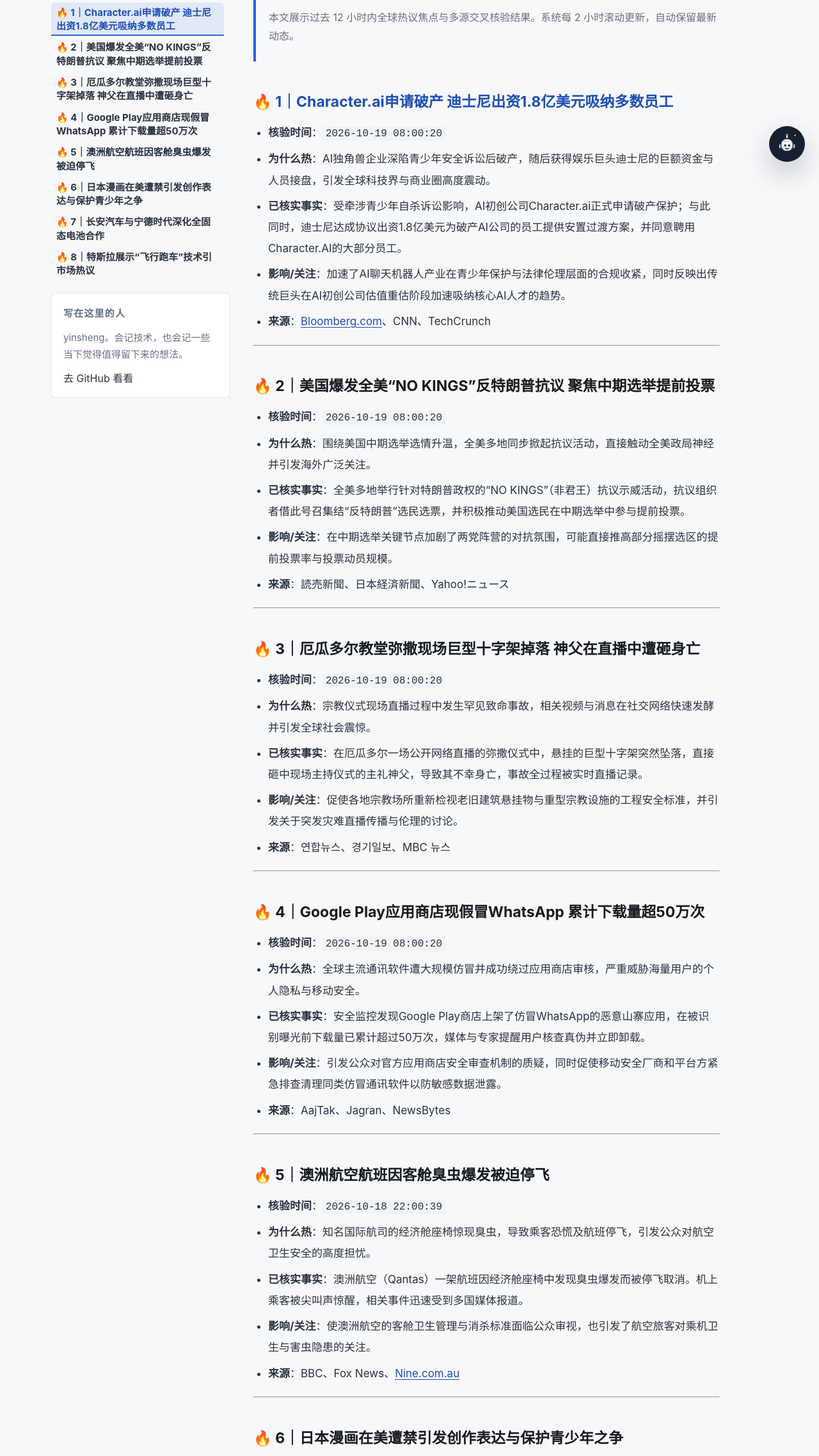
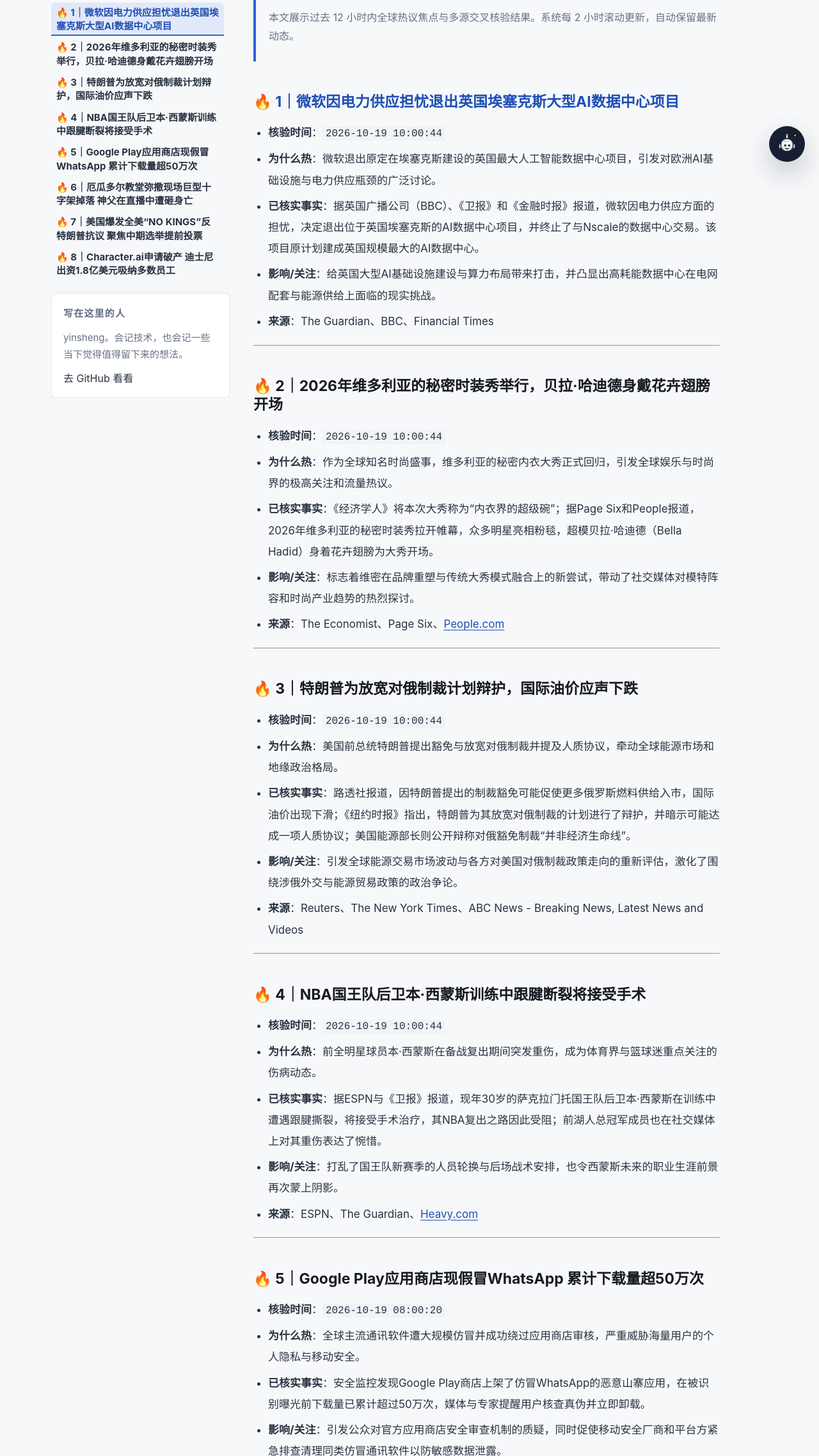
Before and after one commit to yinshengphy/blog, an Astro site: page /global-trending in a window 1280 px wide. Shown: the part 525-2800 px from the top of the page at 64% size. Built offline with nearby package versions, Linux system fonts and the light colour scheme; Astro itself is replaced by a stand-in of ours; some packages are replaced by stand-ins of ours.

Commit message:
content: 发布 blog:global-trending:20261019100021

```diff
--- a/src/content/posts/global-trending.md
+++ b/src/content/posts/global-trending.md
@@ -8,16 +8,61 @@ categories: ["TRENDING"]
 
 > 本文展示过去 12 小时内全球热议焦点与多源交叉核验结果。系统每 2 小时滚动更新，自动保留最新动态。
 
-### 🔥 1｜Character.ai申请破产 迪士尼出资1.8亿美元吸纳多数员工
-- **核验时间**：`2026-10-19 08:00:20`
-- **为什么热**：AI独角兽企业深陷青少年安全诉讼后破产，随后获得娱乐巨头迪士尼的巨额资金与人员接盘，引发全球科技界与商业圈高度震动。
-- **已核实事实**：受牵涉青少年自杀诉讼影响，AI初创公司Character.ai正式申请破产保护；与此同时，迪士尼达成协议出资1.8亿美元为破产AI公司的员工提供安置过渡方案，并同意聘用Character.AI的大部分员工。
-- **影响/关注**：加速了AI聊天机器人产业在青少年保护与法律伦理层面的合规收紧，同时反映出传统巨头在AI初创公司估值重估阶段加速吸纳核心AI人才的趋势。
-- **来源**：Bloomberg.com、CNN、TechCrunch
+### 🔥 1｜微软因电力供应担忧退出英国埃塞克斯大型AI数据中心项目
+- **核验时间**：`2026-10-19 10:00:44`
+- **为什么热**：微软退出原定在埃塞克斯建设的英国最大人工智能数据中心项目，引发对欧洲AI基础设施与电力供应瓶颈的广泛讨论。
+- **已核实事实**：据英国广播公司（BBC）、《卫报》和《金融时报》报道，微软因电力供应方面的担忧，决定退出位于英国埃塞克斯的AI数据中心项目，并终止了与Nscale的数据中心交易。该项目原计划建成英国规模最大的AI数据中心。
+- **影响/关注**：给英国大型AI基础设施建设与算力布局带来打击，并凸显出高耗能数据中心在电网配套与能源供给上面临的现实挑战。
+- **来源**：The Guardian、BBC、Financial Times
 
 ---
 
-### 🔥 2｜美国爆发全美“NO KINGS”反特朗普抗议 聚焦中期选举提前投票
+### 🔥 2｜2026年维多利亚的秘密时装秀举行，贝拉·哈迪德身戴花卉翅膀开场
+- **核验时间**：`2026-10-19 10:00:44`
+- **为什么热**：作为全球知名时尚盛事，维多利亚的秘密内衣大秀正式回归，引发全球娱乐与时尚界的极高关注和流量热议。
+- **已核实事实**：《经济学人》将本次大秀称为“内衣界的超级碗”；据Page Six和People报道，2026年维多利亚的秘密时装秀拉开帷幕，众多明星亮相粉毯，超模贝拉·哈迪德（Bella Hadid）身着花卉翅膀为大秀开场。
+- **影响/关注**：标志着维密在品牌重塑与传统大秀模式融合上的新尝试，带动了社交媒体对模特阵容和时尚产业趋势的热烈探讨。
+- **来源**：The Economist、Page Six、People.com
+
+---
+
+### 🔥 3｜特朗普为放宽对俄制裁计划辩护，国际油价应声下跌
+- **核验时间**：`2026-10-19 10:00:44`
+- **为什么热**：美国前总统特朗普提出豁免与放宽对俄制裁并提及人质协议，牵动全球能源市场和地缘政治格局。
+- **已核实事实**：路透社报道，因特朗普提出的制裁豁免可能促使更多俄罗斯燃料供给入市，国际油价出现下滑；《纽约时报》指出，特朗普为其放宽对俄制裁的计划进行了辩护，并暗示可能达成一项人质协议；美国能源部长则公开辩称对俄豁免制裁“并非经济生命线”。
+- **影响/关注**：引发全球能源交易市场波动与各方对美国对俄制裁政策走向的重新评估，激化了围绕涉俄外交与能源贸易政策的政治争论。
+- **来源**：Reuters、The New York Times、ABC News - Breaking News, Latest News and Videos
+
+---
+
+### 🔥 4｜NBA国王队后卫本·西蒙斯训练中跟腱断裂将接受手术
+- **核验时间**：`2026-10-19 10:00:44`
+- **为什么热**：前全明星球员本·西蒙斯在备战复出期间突发重伤，成为体育界与篮球迷重点关注的伤病动态。
+- **已核实事实**：据ESPN与《卫报》报道，现年30岁的萨克拉门托国王队后卫本·西蒙斯在训练中遭遇跟腱撕裂，将接受手术治疗，其NBA复出之路因此受阻；前湖人总冠军成员也在社交媒体上对其重伤表达了惋惜。
+- **影响/关注**：打乱了国王队新赛季的人员轮换与后场战术安排，也令西蒙斯未来的职业生涯前景再次蒙上阴影。
+- **来源**：ESPN、The Guardian、Heavy.com
+
+---
+
+### 🔥 5｜Google Play应用商店现假冒WhatsApp 累计下载量超50万次
+- **核验时间**：`2026-10-19 08:00:20`
+- **为什么热**：全球主流通讯软件遭大规模仿冒并成功绕过应用商店审核，严重威胁海量用户的个人隐私与移动安全。
+- **已核实事实**：安全监控发现Google Play商店上架了仿冒WhatsApp的恶意山寨应用，在被识别曝光前下载量已累计超过50万次，媒体与专家提醒用户核查真伪并立即卸载。
+- **影响/关注**：引发公众对官方应用商店安全审查机制的质疑，同时促使移动安全厂商和平台方紧急排查清理同类仿冒通讯软件以防敏感数据泄露。
+- **来源**：AajTak、Jagran、NewsBytes
+
+---
+
+### 🔥 6｜厄瓜多尔教堂弥撒现场巨型十字架掉落 神父在直播中遭砸身亡
+- **核验时间**：`2026-10-19 08:00:20`
+- **为什么热**：宗教仪式现场直播过程中发生罕见致命事故，相关视频与消息在社交网络快速发酵并引发全球社会震惊。
+- **已核实事实**：在厄瓜多尔一场公开网络直播的弥撒仪式中，悬挂的巨型十字架突然坠落，直接砸中现场主持仪式的主礼神父，导致其不幸身亡，事故全过程被实时直播记录。
+- **影响/关注**：促使各地宗教场所重新检视老旧建筑悬挂物与重型宗教设施的工程安全标准，并引发关于突发灾难直播传播与伦理的讨论。
+- **来源**：연합뉴스、경기일보、MBC 뉴스
+
+---
+
+### 🔥 7｜美国爆发全美“NO KINGS”反特朗普抗议 聚焦中期选举提前投票
 - **核验时间**：`2026-10-19 08:00:20`
 - **为什么热**：围绕美国中期选举选情升温，全美多地同步掀起抗议活动，直接触动全美政局神经并引发海外广泛关注。
 - **已核实事实**：全美多地举行针对特朗普政权的“NO KINGS”（非君王）抗议示威活动，抗议组织者借此号召集结“反特朗普”选民选票，并积极推动美国选民在中期选举中参与提前投票。
@@ -26,54 +71,9 @@ categories: ["TRENDING"]
 
 ---
 
-### 🔥 3｜厄瓜多尔教堂弥撒现场巨型十字架掉落 神父在直播中遭砸身亡
+### 🔥 8｜Character.ai申请破产 迪士尼出资1.8亿美元吸纳多数员工
 - **核验时间**：`2026-10-19 08:00:20`
-- **为什么热**：宗教仪式现场直播过程中发生罕见致命事故，相关视频与消息在社交网络快速发酵并引发全球社会震惊。
-- **已核实事实**：在厄瓜多尔一场公开网络直播的弥撒仪式中，悬挂的巨型十字架突然坠落，直接砸中现场主持仪式的主礼神父，导致其不幸身亡，事故全过程被实时直播记录。
-- **影响/关注**：促使各地宗教场所重新检视老旧建筑悬挂物与重型宗教设施的工程安全标准，并引发关于突发灾难直播传播与伦理的讨论。
-- **来源**：연합뉴스、경기일보、MBC 뉴스
-
----
-
-### 🔥 4｜Google Play应用商店现假冒WhatsApp 累计下载量超50万次
-- **核验时间**：`2026-10-19 08:00:20`
-- **为什么热**：全球主流通讯软件遭大规模仿冒并成功绕过应用商店审核，严重威胁海量用户的个人隐私与移动安全。
-- **已核实事实**：安全监控发现Google Play商店上架了仿冒WhatsApp的恶意山寨应用，在被识别曝光前下载量已累计超过50万次，媒体与专家提醒用户核查真伪并立即卸载。
-- **影响/关注**：引发公众对官方应用商店安全审查机制的质疑，同时促使移动安全厂商和平台方紧急排查清理同类仿冒通讯软件以防敏感数据泄露。
-- **来源**：AajTak、Jagran、NewsBytes
-
----
-
-### 🔥 5｜澳洲航空航班因客舱臭虫爆发被迫停飞
-- **核验时间**：`2026-10-18 22:00:39`
-- **为什么热**：知名国际航司的经济舱座椅惊现臭虫，导致乘客恐慌及航班停飞，引发公众对航空卫生安全的高度担忧。
-- **已核实事实**：澳洲航空（Qantas）一架航班因经济舱座椅中发现臭虫爆发而被停飞取消。机上乘客被尖叫声惊醒，相关事件迅速受到多国媒体报道。
-- **影响/关注**：使澳洲航空的客舱卫生管理与消杀标准面临公众审视，也引发了航空旅客对乘机卫生与害虫隐患的关注。
-- **来源**：BBC、Fox News、Nine.com.au
-
----
-
-### 🔥 6｜日本漫画在美遭禁引发创作表达与保护青少年之争
-- **核验时间**：`2026-10-18 22:00:39`
-- **为什么热**：部分日本漫画在美国被列入“禁书”或面临审查，掀起跨国文化传播与内容监管标准的广泛探讨。
-- **已核实事实**：由于包含被认定为过激的表现内容，部分日本漫画在美国被列入“禁书”范畴。相关现象在日本与海外引发了关于“内容规管究竟是保护儿童，还是剥夺了他们的成长机会”的辩论，促使各界思考成年人对文化作品规管的态度与界限。
-- **影响/关注**：激化了关于未成年人保护法规与创作自由之间平衡的社会探讨，并可能影响日本动漫出版物在海外的引进与发行尺度。
-- **来源**：Yahoo!ニュース、ｄメニューニュース、ABEMA TIMES
-
----
-
-### 🔥 7｜长安汽车与宁德时代深化全固态电池合作
-- **核验时间**：`2026-10-18 22:00:39`
-- **为什么热**：两家行业巨头联合推进全固态电池研发与产能扩张，被视为新能源汽车续航与快充技术的重大进展。
-- **已核实事实**：长安汽车与宁德时代（CATL）计划将电池产能提升至 75 GWh。双方正在联合研发下一代全固态电池，该电池据称具备近 1000 英里的续航潜力，并支持在 9 分钟内完成快速充电。
-- **影响/关注**：加速了全固态电池技术的商业化落地进程，或将重塑未来动力电池供应链与电动汽车的补能体验。
-- **来源**：electrive.com、Yahoo Autos、스타뉴스
-
----
-
-### 🔥 8｜特斯拉展示“飞行跑车”技术引市场热议
-- **核验时间**：`2026-10-18 22:00:39`
-- **为什么热**：特斯拉新公开的“飞行汽车”概念与技术展示引发全球汽车科技界广泛关注，资本市场与舆论反响热烈。
-- **已核实事实**：特斯拉展示了其 Roadster 概念相关的“飞行汽车”，该车身通过喷射气体的空气动力实现悬浮，未搭载传统机翼。埃隆·马斯克强调该设计“并非 AI”。技术发布后，特斯拉股价下跌了 2%。
-- **影响/关注**：引发了公众和投资者对下一代交通工具可行性与技术路线的讨论，同时也对特斯拉短期股价产生了一定波动。
-- **来源**：日本経済新聞、産経ニュース、NHKニュース
+- **为什么热**：AI独角兽企业深陷青少年安全诉讼后破产，随后获得娱乐巨头迪士尼的巨额资金与人员接盘，引发全球科技界与商业圈高度震动。
+- **已核实事实**：受牵涉青少年自杀诉讼影响，AI初创公司Character.ai正式申请破产保护；与此同时，迪士尼达成协议出资1.8亿美元为破产AI公司的员工提供安置过渡方案，并同意聘用Character.AI的大部分员工。
+- **影响/关注**：加速了AI聊天机器人产业在青少年保护与法律伦理层面的合规收紧，同时反映出传统巨头在AI初创公司估值重估阶段加速吸纳核心AI人才的趋势。
+- **来源**：Bloomberg.com、CNN、TechCrunch
```
